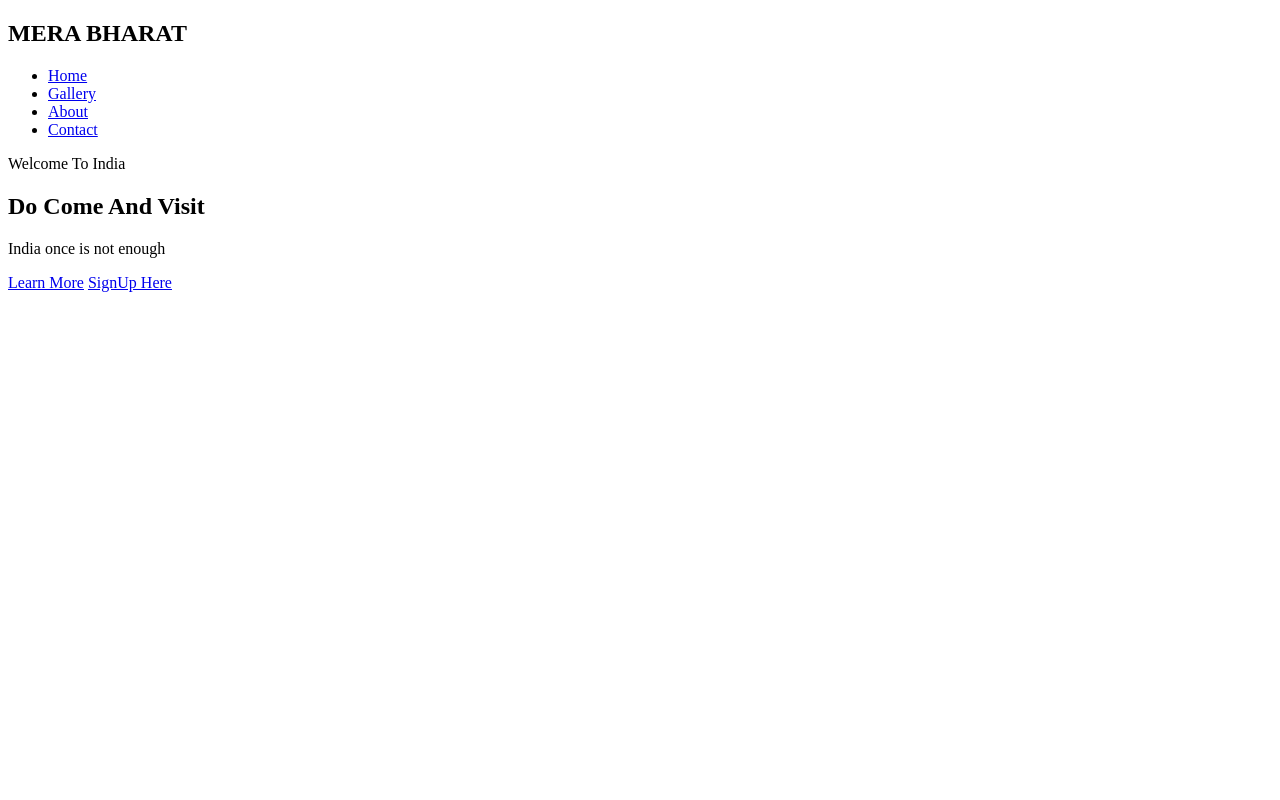
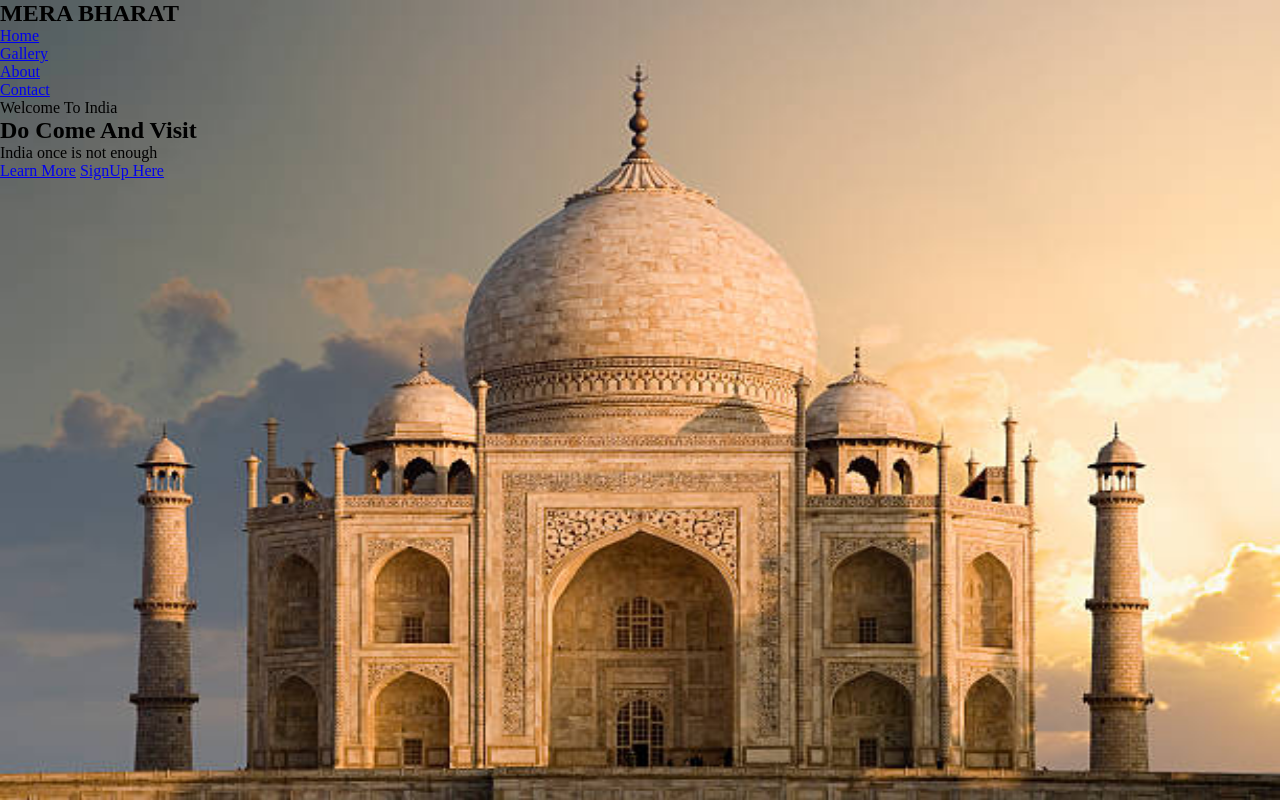
Before and after one commit to sh-at/tourist-webpage, a plain HTML site: page tourist webpage/index.html in a window 1280 px wide. Drawn offline with Linux system fonts and the light colour scheme.

Commit message:
link stylesheet

```diff
--- /dev/null
+++ b/tourist webpage/css/style.css
@@ -0,0 +1,12 @@
+*{
+    margin:0;
+    padding:0;
+}
+body{
+    width:100%;
+    height: 100vh;
+    background-image: url("../image/tajmahal.jpg");
+    background-repeat: no-repeat;
+    background-size: 100% 100%;
+    background-position: center center;
+}
--- a/tourist webpage/index.html
+++ b/tourist webpage/index.html
@@ -5,6 +5,7 @@
     <meta http-equiv="X-UA-Compatible" content="IE=edge">
     <meta name="viewport" content="width=device-width, initial-scale=1.0">
     <title>tourist page</title>
+    <link rel="stylesheet" type="text/css" href="css/style.css">
 </head>
 <body>
     <nav class="main-nav">
```
Also changed, not shown: tourist webpage/image/tajmahal.jpg (added).
